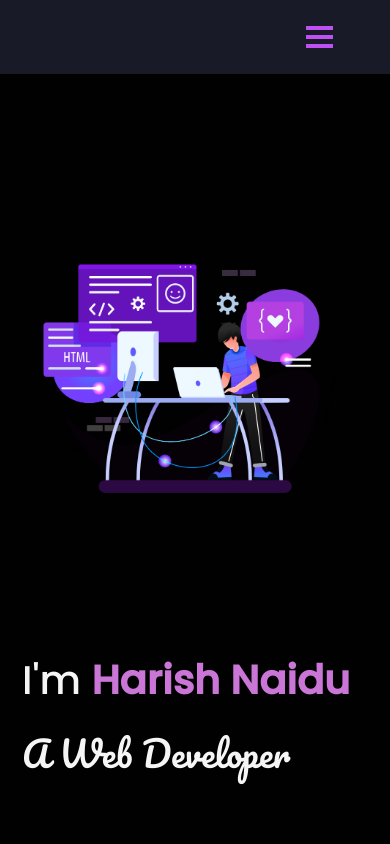
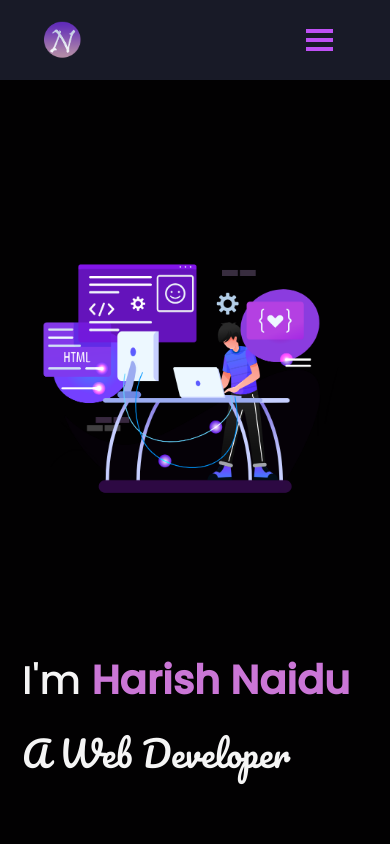
Before and after one commit to Harish1611/Portfolio-Website-React, a React (Create React App) app: page / in a window 390 px wide. Shown: the top 844 px of the page. Built offline with nearby package versions, Linux system fonts and the light colour scheme.

Commit message:
Mobile logo issue fixed

```diff
--- a/src/components/Navbar.js
+++ b/src/components/Navbar.js
@@ -3,6 +3,7 @@ import Navbar from "react-bootstrap/Navbar";
 import Nav from "react-bootstrap/Nav";
 import Container from "react-bootstrap/Container";
 import HarishLogo from "../Assets/HarishLogo.png";
+import MobileLogo from "../Assets/mobileLogo.png";
 import { Link } from "react-router-dom";
 
 function NavBar() {
@@ -29,6 +30,7 @@ function NavBar() {
       <Container>
         <Navbar.Brand href="/" className="d-flex">
           <img src={HarishLogo} className="img-fluid logo" alt="brand" />
+          <img src={MobileLogo} className="img-fluid mobile-logo" alt="brand" />
         </Navbar.Brand>
         <Navbar.Toggle
           aria-controls="responsive-navbar-nav"
--- a/src/style.css
+++ b/src/style.css
@@ -139,6 +139,9 @@ button:focus {
   height: 2.8em !important;
   /* width: 2.5em !important; */
 }
+.mobile-logo {
+  display: none;
+}
 @media (max-width: 767px) {
   .navbar {
     padding: 1rem 2rem !important;
@@ -204,6 +207,12 @@ button:focus {
 @media (max-width: 767px) {
   .logo {
     display: none;
+  }
+
+  .mobile-logo {
+    display: block;
+    width: 40px;
+    height: auto;
   }
 }
 /* --------- */
```
Also changed, not shown: src/Assets/mobileLogo.png (added), 1 other file (tests, documents, lock files or other folders).
